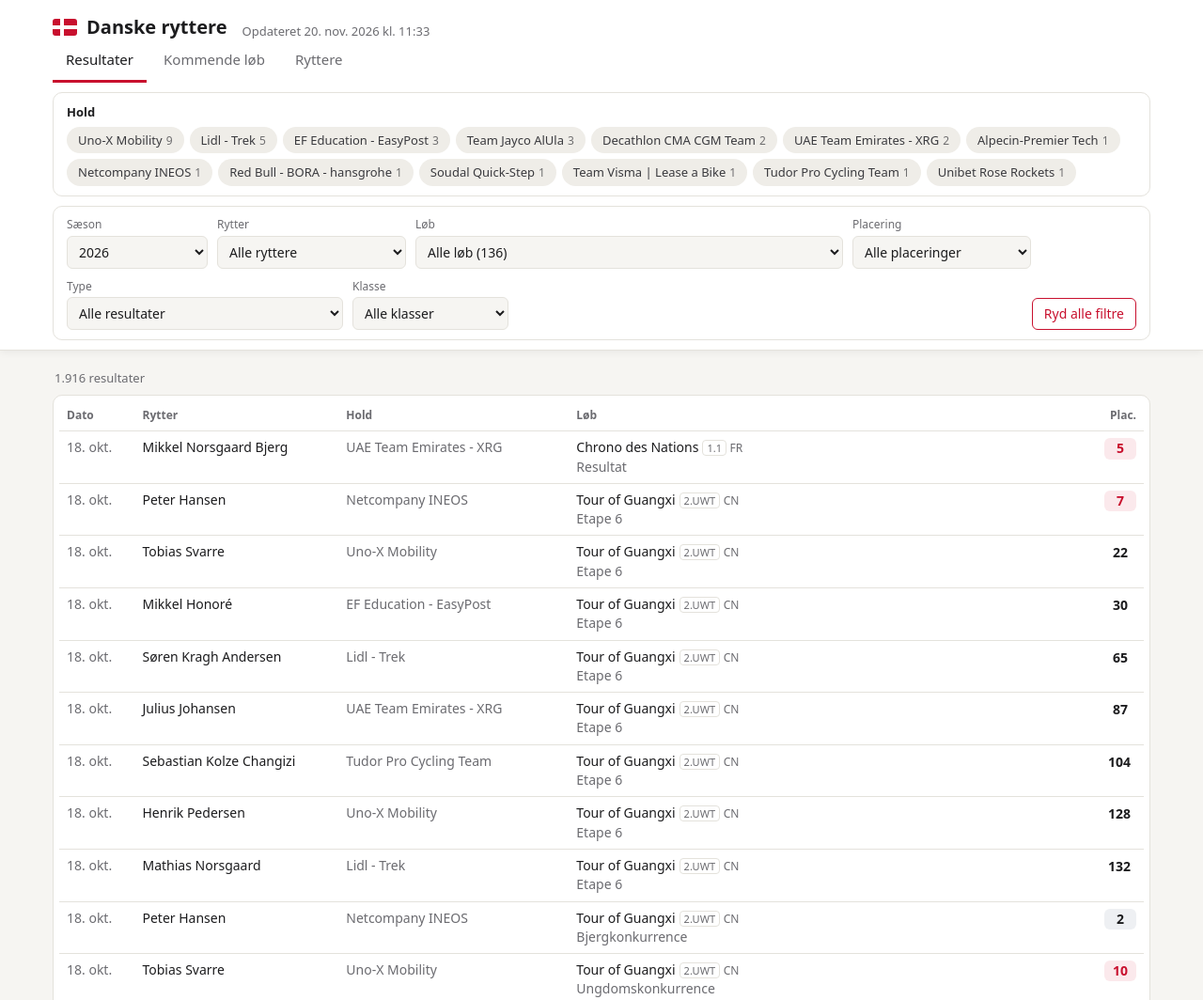
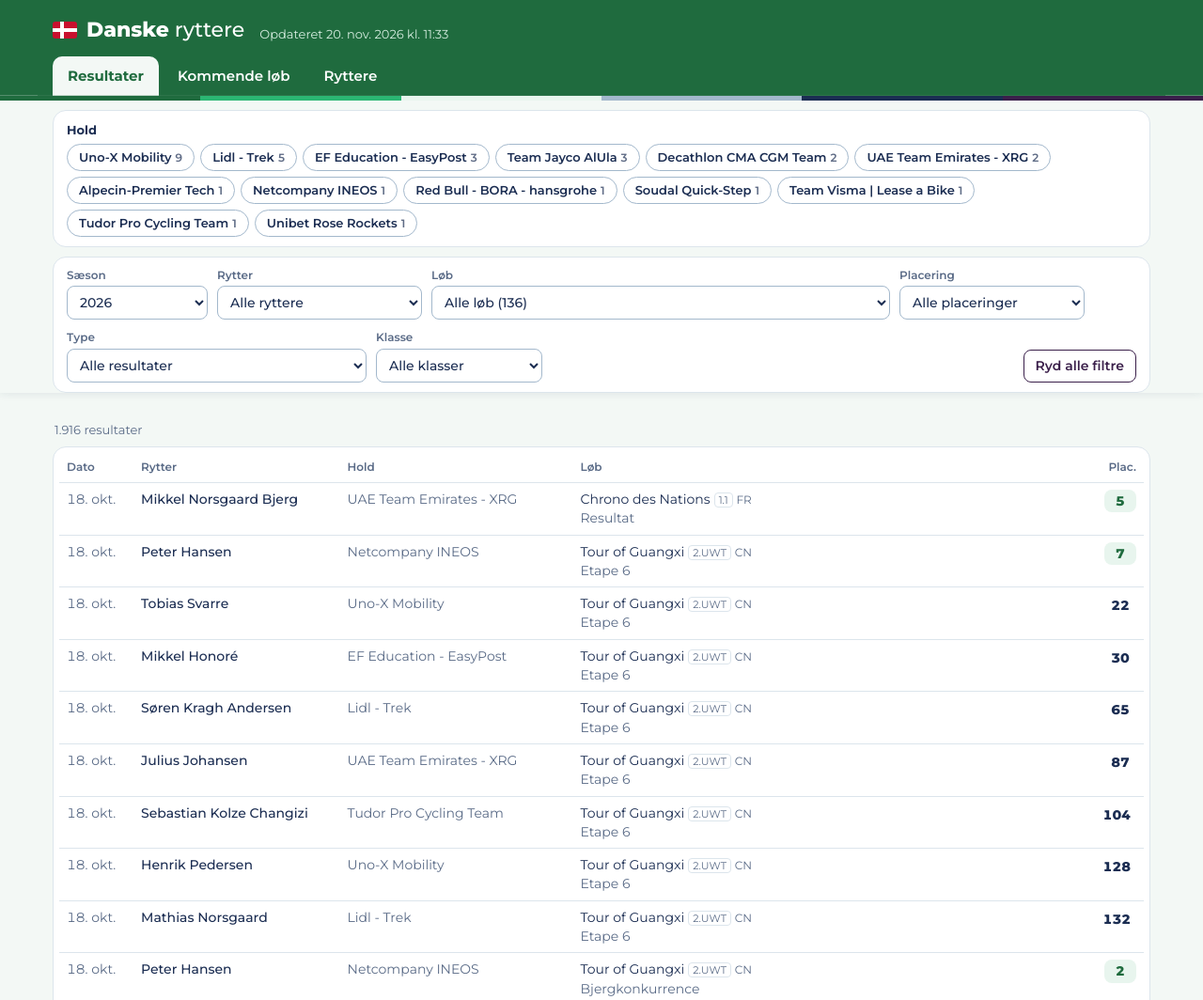
Before and after one commit to BOGR0408/danske-ryttere, a plain HTML site: page index.html in a window 1280 px wide. Shown: the top 1064 px of the page at 94% size. Drawn offline with Linux system fonts and the light colour scheme.

Commit message:
Opdatering 2026-11-20 13:14

```diff
--- a/index.html
+++ b/index.html
@@ -4,7 +4,9 @@
 <meta charset="utf-8">
 <meta name="viewport" content="width=device-width, initial-scale=1">
 <title>Danske ryttere</title>
-<meta name="theme-color" content="#c8102e">
+<meta name="theme-color" content="#1f6b3e">
+<link rel="preconnect" href="https://fonts.googleapis.com">
+<link href="https://fonts.googleapis.com/css2?family=Montserrat:wght@400;500;600;700;800&display=swap" rel="stylesheet">
 <link rel="manifest" href="manifest.json">
 <link rel="icon" type="image/png" href="ikon-192.png">
 <link rel="apple-touch-icon" href="ikon-180.png">
@@ -13,42 +15,53 @@
 <meta name="apple-mobile-web-app-title" content="Ryttere">
 <meta name="apple-mobile-web-app-status-bar-style" content="default">
 <style>
+/* Farver fra ejerens billede: mørkegrøn, lysegrøn, mint, blågrå, mørkeblå, lilla */
 :root{
-  --bg:#f6f5f2; --panel:#ffffff; --tekst:#1c1c1e; --svag:#6b6b70; --linje:#e4e2dc;
-  --roed:#c8102e; --roed-svag:#fbe9ec; --guld:#b8860b; --guld-bg:#fff4d6; --soelv-bg:#eef0f3; --bronze-bg:#f8eadf;
-  --chip:#efede8; --chip-tekst:#3a3a3e;
+  --bg:#f3f8f5; --panel:#ffffff; --tekst:#1b2d52; --svag:#5a6b87; --linje:#dce5ec; --kant:#a3b8cc;
+  --top:#1f6b3e; --top-svag:#d6ede0;
+  --roed:#1f6b3e; --roed-svag:#e8f5ee; --guld:#1b2d52; --guld-bg:#2bb673; --soelv-bg:#e8f5ee; --bronze-bg:#e8f5ee;
+  --chip:#ffffff; --chip-tekst:#1b2d52; --valgt:#1b2d52; --valgt-tekst:#ffffff; --lilla:#3a1f4a;
 }
 @media (prefers-color-scheme: dark){
   :root{
-    --bg:#121214; --panel:#1c1c1f; --tekst:#ececef; --svag:#9a9aa2; --linje:#2e2e33;
-    --roed:#ff4d61; --roed-svag:#3a1a20; --guld:#f2c14e; --guld-bg:#3a3017; --soelv-bg:#2a2d33; --bronze-bg:#3a2a1f;
-    --chip:#2a2a2f; --chip-tekst:#d8d8de;
+    --bg:#0f1a16; --panel:#16241e; --tekst:#e6eef5; --svag:#a3b8cc; --linje:#24362e; --kant:#3a5266;
+    --top:#174f2e; --top-svag:#c3e3d0;
+    --roed:#2bb673; --roed-svag:#173a29; --guld:#0f1a16; --guld-bg:#2bb673; --soelv-bg:#173a29; --bronze-bg:#173a29;
+    --chip:#1c2d26; --chip-tekst:#e6eef5; --valgt:#2bb673; --valgt-tekst:#0f1a16; --lilla:#c9a6da;
   }
 }
 *{box-sizing:border-box}
-body{margin:0;background:var(--bg);color:var(--tekst);font:15px/1.45 system-ui,-apple-system,"Segoe UI",Roboto,sans-serif}
-header{background:var(--panel);border-bottom:1px solid var(--linje);position:sticky;top:0;z-index:5}
-.top{max-width:1200px;margin:0 auto;padding:14px 16px 0;display:flex;align-items:baseline;gap:16px;flex-wrap:wrap}
-h1{font-size:20px;margin:0;display:flex;align-items:center;gap:10px}
+body{margin:0;background:var(--bg);color:var(--tekst);font:15px/1.45 Montserrat,system-ui,-apple-system,"Segoe UI",Roboto,sans-serif}
+header{background:var(--bg);position:sticky;top:0;z-index:5}
+/* Grøn top i fuld bredde */
+.top,nav{background:var(--top);box-shadow:0 0 0 100vmax var(--top);clip-path:inset(0 -100vmax)}
+.stribe{height:5px;display:grid;grid-template-columns:repeat(6,1fr)}
+.stribe i:nth-child(1){background:#1f6b3e}.stribe i:nth-child(2){background:#2bb673}.stribe i:nth-child(3){background:#e8f5ee}
+.stribe i:nth-child(4){background:#a3b8cc}.stribe i:nth-child(5){background:#1b2d52}.stribe i:nth-child(6){background:#3a1f4a}
+.kilde{font-size:12px;color:var(--svag);margin:24px 0 8px}
+.top{max-width:1200px;margin:0 auto;padding:16px 16px 4px;display:flex;align-items:baseline;gap:16px;flex-wrap:wrap;color:#fff}
+h1{font-size:22px;margin:0;display:flex;align-items:center;gap:10px;font-weight:500}
+h1 b{font-weight:800}
 .flag{display:inline-block;width:26px;height:18px;border-radius:3px;background:
   linear-gradient(90deg,transparent 8px,#fff 8px,#fff 12px,transparent 12px),
   linear-gradient(0deg,transparent 7px,#fff 7px,#fff 11px,transparent 11px),#c8102e}
-.opd{color:var(--svag);font-size:13px}
-nav{max-width:1200px;margin:0 auto;padding:0 16px;display:flex;gap:4px;overflow-x:auto}
-nav a{padding:10px 14px;color:var(--svag);text-decoration:none;border-bottom:3px solid transparent;white-space:nowrap;font-weight:500}
-nav a.aktiv{color:var(--tekst);border-color:var(--roed)}
+.opd{color:var(--top-svag);font-size:13px}
+nav{max-width:1200px;margin:0 auto;padding:8px 16px 0;display:flex;gap:4px;overflow-x:auto}
+nav a{padding:10px 16px;color:#fff;text-decoration:none;border-radius:10px 10px 0 0;white-space:nowrap;font-weight:600}
+nav a:hover{background:rgba(255,255,255,.12)}
+nav a.aktiv{color:var(--roed);background:var(--bg);font-weight:700}
 main{max-width:1200px;margin:0 auto;padding:16px}
 .fast{max-width:1200px;margin:0 auto;padding:10px 16px 0}
 .fast .panel{margin-bottom:10px;padding:10px 14px}
 .fast:empty,#filterslot:empty{display:none}
-header{box-shadow:0 2px 8px rgba(0,0,0,.06)}
-.panel{background:var(--panel);border:1px solid var(--linje);border-radius:10px;padding:14px;margin-bottom:14px}
+header{box-shadow:0 2px 8px rgba(27,45,82,.08)}
+.panel{background:var(--panel);border:1px solid var(--linje);border-radius:14px;padding:14px;margin-bottom:14px}
 .filtre{display:flex;flex-wrap:wrap;gap:10px;align-items:end}
-.filtre label{display:flex;flex-direction:column;font-size:12px;color:var(--svag);gap:3px}
-select,input[type=search]{font:inherit;font-size:14px;padding:6px 8px;border:1px solid var(--linje);border-radius:6px;background:var(--bg);color:var(--tekst);min-width:150px}
+.filtre label{display:flex;flex-direction:column;font-size:12px;color:var(--svag);gap:3px;font-weight:600}
+select,input[type=search]{font:inherit;font-size:14px;font-weight:500;padding:7px 9px;border:1.5px solid var(--kant);border-radius:8px;background:var(--panel);color:var(--tekst);min-width:150px}
 .chips{display:flex;flex-wrap:wrap;gap:6px;margin-top:4px}
-.chip{border:1px solid transparent;background:var(--chip);color:var(--chip-tekst);border-radius:999px;padding:4px 11px;font-size:13px;cursor:pointer;user-select:none}
-.chip.valgt{background:var(--roed);color:#fff}
+.chip{border:1.5px solid var(--kant);background:var(--chip);color:var(--chip-tekst);border-radius:999px;padding:4px 12px;font-size:13px;font-weight:600;cursor:pointer;user-select:none}
+.chip.valgt{background:var(--valgt);border-color:var(--valgt);color:var(--valgt-tekst)}
 .chip .n{opacity:.7;margin-left:4px;font-size:12px}
 .holdhead{display:flex;justify-content:space-between;align-items:center;gap:8px;flex-wrap:wrap}
 .holdhead b{font-size:13px}
@@ -59,10 +72,10 @@ select,input[type=search]{font:inherit;font-size:14px;padding:6px 8px;border:1px
 .tabel td{padding:7px 8px;border-bottom:1px solid var(--linje);vertical-align:top}
 .tabel tr:last-child td{border-bottom:0}
 .tabel .num{text-align:right;white-space:nowrap}
-.plac{display:inline-block;min-width:34px;text-align:center;border-radius:6px;padding:1px 6px;font-weight:600;font-variant-numeric:tabular-nums}
+.plac{display:inline-block;min-width:34px;text-align:center;border-radius:8px;padding:2px 6px;font-weight:800;font-variant-numeric:tabular-nums}
 .p1{background:var(--guld-bg);color:var(--guld)}
-.p2{background:var(--soelv-bg)}
-.p3{background:var(--bronze-bg)}
+.p2{background:var(--soelv-bg);color:var(--roed)}
+.p3{background:var(--bronze-bg);color:var(--roed)}
 .top10{background:var(--roed-svag);color:var(--roed)}
 .ude{color:var(--svag);font-weight:400}
 .dato{white-space:nowrap;color:var(--svag);font-variant-numeric:tabular-nums}
@@ -70,8 +83,8 @@ select,input[type=search]{font:inherit;font-size:14px;padding:6px 8px;border:1px
 a.r{color:inherit;text-decoration:none;font-weight:500}
 a.r:hover{color:var(--roed)}
 .svag{color:var(--svag)}
-.ryd{font:inherit;font-size:14px;padding:6px 12px;border-radius:6px;border:1px solid var(--roed);background:transparent;color:var(--roed);cursor:pointer;margin-left:auto}
-.ryd:hover{background:var(--roed);color:#fff}
+.ryd{font:inherit;font-size:14px;font-weight:600;padding:6px 12px;border-radius:8px;border:1.5px solid var(--lilla);background:transparent;color:var(--lilla);cursor:pointer;margin-left:auto}
+.ryd:hover{background:var(--lilla);color:var(--panel)}
 .mere{display:block;margin:12px auto 0;padding:8px 16px;border-radius:6px;border:1px solid var(--linje);background:var(--panel);color:var(--tekst);cursor:pointer;font:inherit}
 .kort{display:grid;grid-template-columns:repeat(auto-fill,minmax(250px,1fr));gap:12px}
 .rk{background:var(--panel);border:1px solid var(--linje);border-radius:10px;padding:12px 14px;text-decoration:none;color:inherit;display:block}
@@ -100,8 +113,8 @@ a.r:hover{color:var(--roed)}
   nav a{padding:10px 10px}
   /* Filtre gemmes bag en knap på telefonen */
   .filterknap{display:inline-flex;align-items:center;gap:6px;margin-left:auto;font:inherit;font-size:14px;padding:6px 12px;
-    border-radius:999px;border:1px solid var(--linje);background:var(--panel);color:var(--tekst);cursor:pointer;white-space:nowrap}
-  .filterknap .antal{background:var(--roed);color:#fff;border-radius:999px;font-size:12px;padding:0 7px}
+    border-radius:999px;border:0;background:#2bb673;color:#1b2d52;font-weight:700;cursor:pointer;white-space:nowrap;min-height:38px}
+  .filterknap .antal{background:#1b2d52;color:#fff;border-radius:999px;font-size:12px;padding:0 7px}
   .fast{display:none;max-height:70vh;overflow-y:auto;padding:8px 12px 0}
   header.aaben .fast{display:block}
   .chips{flex-wrap:nowrap;overflow-x:auto;padding-bottom:4px;-webkit-overflow-scrolling:touch}
@@ -136,12 +149,13 @@ a.r:hover{color:var(--roed)}
 </head>
 <body>
 <header>
-  <div class="top"><h1><span class="flag"></span>Danske ryttere</h1><button class="filterknap" id="filterknap" type="button">Filtre</button><span class="opd" id="opd"></span></div>
+  <div class="top"><h1><span class="flag"></span><span><b>Danske</b> ryttere</span></h1><button class="filterknap" id="filterknap" type="button">Filtre</button><span class="opd" id="opd"></span></div>
   <nav>
     <a href="#resultater" data-v="resultater">Resultater</a>
     <a href="#kommende" data-v="kommende">Kommende løb</a>
     <a href="#ryttere" data-v="ryttere">Ryttere</a>
   </nav>
+  <div class="stribe" aria-hidden="true"><i></i><i></i><i></i><i></i><i></i><i></i></div>
   <div class="fast">
     <section class="panel" id="holdpanel">
       <div class="holdhead"><b>Hold</b><span><button class="lnk" id="alleHold">Vis alle hold</button></span></div>
@@ -152,6 +166,7 @@ a.r:hover{color:var(--roed)}
 </header>
 <main>
   <div id="visning"></div>
+  <p class="kilde">Kilde: UCI DataRide</p>
 </main>
 
 <script>
```
Also changed, not shown: manifest.json.
